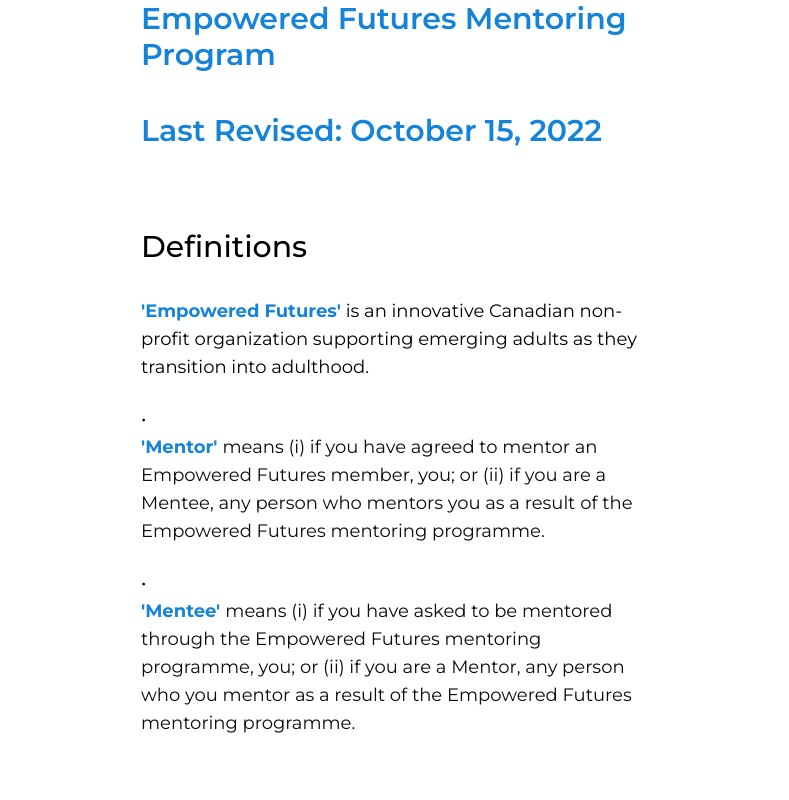
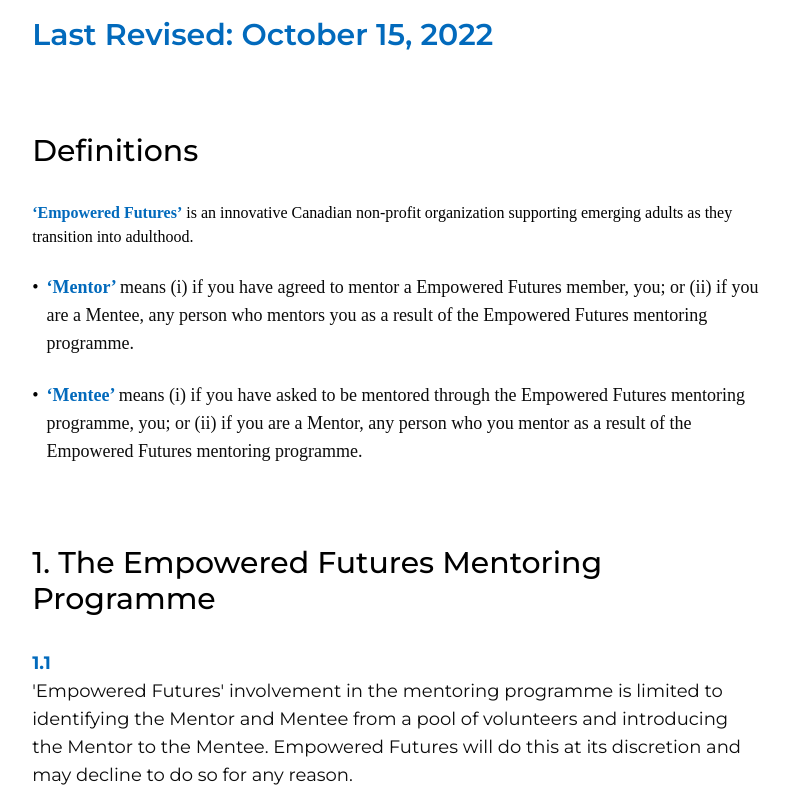
Before and after one commit to JasonXB/EF_Clone, a Next.js app: page /terms-and-conditions in a window 1280 px wide. Shown: the part 420-1220 px from the top of the page, without its empty margins (243-1032 px from the left). Built offline with nearby package versions, Linux system fonts and the light colour scheme; what tw-elements would draw is missing.

Commit message:
code and content object refactored, styling fixed. one text bug remains

```diff
--- a/pages/terms-and-conditions.tsx
+++ b/pages/terms-and-conditions.tsx
@@ -1,7 +1,7 @@
 import type { NextPage } from 'next';
 import { GetStaticProps } from 'next';
 import Layout from '../src/components/Layout';
-import Button from '../src/components/buttons/reusable-buttons'
+import Button from '../src/components/buttons/reusable-buttons';
 
 // I used Jason's basic layout from the become-a-mentor page as this page is quite similar in structure. Thanks, Jason!
 
@@ -12,131 +12,161 @@ export const getStaticProps: GetStaticProps = async (context) => {
 
 const termsAndConditions: NextPage = (props) => {
   // Will map over this list to generate JSX in order to avoid retyping classes
-  const content = [
-    {
+
+  const content = {
+    definitions: {
       headerText: 'Definitions',
+      blurb:
+        '‘Empowered Futures’ is an innovative Canadian non-profit organization supporting emerging adults as they transition into adulthood.',
       bullets: [
-        "'Empowered Futures' is an innovative Canadian non-profit organization supporting emerging adults as they transition into adulthood.",
-        "'Mentor' means (i) if you have agreed to mentor an Empowered Futures member, you; or (ii) if you are a Mentee, any person who mentors you as a result of the Empowered Futures mentoring programme.",
-        "'Mentee' means (i) if you have asked to be mentored through the Empowered Futures mentoring programme, you; or (ii) if you are a Mentor, any person who you mentor as a result of the Empowered Futures mentoring programme.",
+        '‘Mentor’ means (i) if you have agreed to mentor a Empowered Futures member, you; or (ii) if you are a Mentee, any person who mentors you as a result of the Empowered Futures mentoring programme.',
+        '‘Mentee’ means (i) if you have asked to be mentored through the Empowered Futures mentoring programme, you; or (ii) if you are a Mentor, any person who you mentor as a result of the Empowered Futures mentoring programme.',
       ],
     },
+    numberedPoints: [
       {
         headerText: `1. The Empowered Futures Mentoring Programme`,
         bullets: [
-        "1.1 Empowered Futures' involvement in the mentoring programme is limited to identifying the Mentor and Mentee from a pool of volunteers and introducing the Mentor to the Mentee. Empowered Futures will do this at its discretion and may decline to do so for any reason.",
-        'Empowered Futures will have no other role in the operation of the programme, except it may decide, at its sole discretion, to seek feedback from the Mentors and Mentees. Empowered Futures has not checked or verified the skills, experience, character, circumstances or other attributes of any Mentor or Mentee.',
-        '1.2 The expectation is that the mentoring programme will consist of meetings and/or phone calls and/or email or other communications between the Mentor and the Mentee from time to time, the content, frequency and duration of which will be as agreed between the Mentor and the Mentee. It will be the responsibility of the Mentor and the Mentee to manage the relationship as they consider appropriate.',
-        '1.3 The Mentor shall not at any time be obliged to provide or continue to provide any mentoring services to the Mentee, but if and to the extent that it does so, such services will be provided free of charge.',
-        '1.4 The Mentee shall not at any time be obliged to request or receive mentoring services from the Mentor.',
+          {
+            num: '1.1',
+            text: "'Empowered Futures' involvement in the mentoring programme is limited to identifying the Mentor and Mentee from a pool of volunteers and introducing the Mentor to the Mentee. Empowered Futures will do this at its discretion and may decline to do so for any reason.",
+          },
+          {
+            text: "Empowered Futures will have no other role in the operation of the programme, except it may decide, at its sole discretion, to seek feedback from the Mentors and Mentees. Empowered Futures has not checked or verified the skills, experience, character, circumstances or other attributes of any Mentor or Mentee.'",
+          },
+          {
+            num: '1.2',
+            text: 'The expectation is that the mentoring programme will consist of meetings and/or phone calls and/or email or other communications between the Mentor and the Mentee from time to time, the content, frequency and duration of which will be as agreed between the Mentor and the Mentee. It will be the responsibility of the Mentor and the Mentee to manage the relationship as they consider appropriate.',
+          },
+          {
+            num: '1.3',
+            text: 'The Mentor shall not at any time be obliged to provide or continue to provide any mentoring services to the Mentee, but if and to the extent that it does so, such services will be provided free of charge.',
+          },
+          {
+            num: '1.4',
+            text: 'The Mentee shall not at any time be obliged to request or receive mentoring services from the Mentor.',
+          },
         ],
       },
       {
         headerText: `2. Liability`,
         bullets: [
-        '2.1 The Mentee shall not at any time be obliged to act on any information, suggestion, advice or guidance given by the Mentor as part of the mentoring programme, but if and to the extent that it does so, it shall do so at its own risk.',
-        '2.2 The Mentee is advised to take independent financial, legal or other appropriate professional (if relevant) before acting on any information, suggestion, advice or guidance given by the Mentor.',
-        '2.3 The Mentee acknowledges that any services provided by Empowered Futures and the Mentor are provided free of charge and in good faith.',
-        '2.4 Empowered Futures is not liable to the Mentor, Mentee or to any third party for any loss, damage, costs or liabilities suffered as a result of this agreement, the existence of the relationships between the parties, the services provided or the act or omissions of the Mentor or Mentee. Nothing in this clause shall limit or exclude any liability of death or personal injury, or which results from fraud.',
+          {
+            num: '2.1',
+            text: 'The Mentee shall not at any time be obliged to act on any information, suggestion, advice or guidance given by the Mentor as part of the mentoring programme, but if and to the extent that it does so, it shall do so at its own risk.',
+          },
+          {
+            num: '2.2',
+            text: 'The Mentee is advised to take independent financial, legal or other appropriate professional (if relevant) before acting on any information, suggestion, advice or guidance given by the Mentor.',
+          },
+          {
+            num: '2.3',
+            text: 'The Mentee acknowledges that any services provided by Empowered Futures and the Mentor are provided free of charge and in good faith.',
+          },
+          {
+            num: '2.4',
+            text: 'Empowered Futures is not liable to the Mentor, Mentee or to any third party for any loss, damage, costs or liabilities suffered as a result of this agreement, the existence of the relationships between the parties, the services provided or the act or omissions of the Mentor or Mentee. Nothing in this clause shall limit or exclude any liability of death or personal injury, or which results from fraud.',
+          },
         ],
       },
       {
         headerText: `3. Term`,
         bullets: [
-        '3.1 Whilst the Mentor and the Mentee remain engaged in the mentoring programme (whether such engagement exists to be determined by Empowered Futures acting reasonably), these Terms and Conditions will continue in force.',
+          {
+            num: '3.1',
+            text: 'Whilst the Mentor and the Mentee remain engaged in the mentoring programme (whether such engagement exists to be determined by Empowered Futures acting reasonably), these Terms and Conditions will continue in force.',
+          },
         ],
       },
       {
         headerText: `4. Confidentiality`,
         bullets: [
-        '4.1 The Mentee and Mentor will keep in strict confidence all and any information of a confidential nature which it obtains about either of the other parties as a result of the arrangements contemplated by this agreement. This clause shall not apply in relation to any information that is already available in the public domain other than as a result of a breach of this clause by any party.',
+          {
+            num: '4.1',
+            text: 'The Mentee and Mentor will keep in strict confidence all and any information of a confidential nature which it obtains about either of the other parties as a result of the arrangements contemplated by this agreement. This clause shall not apply in relation to any information that is already available in the public domain other than as a result of a breach of this clause by any party.',
+          },
         ],
       },
       {
         headerText: `5. Private Policy`,
         bullets: [
-        '5.1 By participating in the mentoring programme, the Mentor and the Mentee agree they have been directed to the Empowered Futures Privacy Policy, details of which can be found here:',
+          {
+            num: '5.1',
+            text: 'By participating in the mentoring programme, the Mentor and the Mentee agree they have been directed to the Empowered Futures Privacy Policy, details of which can be found here:',
+          },
         ],
       },
-  ];
+    ],
+  };
 
   return (
     <Layout>
-      <div className="px-4 sm:px-8 xl:px-0 grid grid-cols-[1fr_auto_1fr]">
-        {content.map((section, i) => {
-          return (
-            <section key={i} className="col-start-2 col-end-3 mt-16 mb-8 px-80">
-              {i === 0 && (
+      <div className="grid grid-cols-[1fr_auto_1fr] mx-[10%] sm:mx-[20%]">
+        <section className="col-start-2 col-end-3 mt-16 mb-8 ">
           <div>
-                  <h1 className="font-extrabold text-5xl sm:text-6xl leading-[4rem] text-primary-3 mb-10 xl:mb-20">
+            <h1 className="font-extrabold text-5xl sm:text-6xl leading-[4rem] text-primary-1 mb-10 xl:mb-16">
               Terms and Conditions
             </h1>
 
-                  <h2 className="mb-4 text-3xl font-semibold text-primary-3 xl:mb-2">
+            <h2 className="mb-4 text-3xl font-semibold text-primary-1 xl:mb-0">
               Empowered Futures Mentoring Program
             </h2>
             <br />
-                  <h2 className="mb-20 text-3xl font-semibold text-primary-3 xl:mb-16">
+            <h2 className="mb-20 text-3xl font-semibold text-primary-1 xl:mb-16">
               Last Revised: October 15, 2022
             </h2>
           </div>
-              )}
+          {/* Definitions section
+          I left in slicing here as I felt it was easier for these very specific lines of text. */}
+          <h2 className="mt-12 mb-8 text-3xl font-medium">
+                {content.definitions.headerText}
+              </h2>
+          <span className="font-bold text-primary-1">
+            {content.definitions.blurb.slice(0, 19)}
+          </span>
+          <span>{content.definitions.blurb.slice(19)}</span>
+
+          {/* Definitions - bullet points */}
+          {content.definitions.bullets.map((bullet) => {
+            return (
+              <div className="flex flex-col mt-6 mb-6 text-lg xl:pl-12 xl:flex-row">
+                <span className="flex">•
+
+                <span className="ml-2 font-bold xl:ml-6 text-primary-1">
+                  {bullet.slice(0, 9)}
+
+                  <span className="font-light text-dark ">
+                    {bullet.slice(9)}
+                  </span>
+                  </span>
+                </span>
+              </div>
+            );
+          })}
+        </section>
+
+        {/* Numbered points section */}
+        {content.numberedPoints.map((section, i) => {
+          return (
+            <section className="col-start-2 col-end-3 mt-6 mb-0">
               <h2 className="mb-8 text-3xl font-medium">
                 {section.headerText}
               </h2>
               <ul className="mb-4">
-                {section.bullets.map((text, i) => {
+                {section.bullets.map((bullet, i) => {
                   return (
-                    <li
-                      key={i}
-                      // If one of the two bullet points, indent
-                      className={'text-lg mb-6'}
-                    >
-                      {/* If this string found, colour it primary-3 */}
-                      {text.includes("'Empowered Futures'") ? (
-                        <div>
-                          <span className="font-bold text-primary-3">
-                            {text.slice(0, 19)}
+                    <li key={i} className={'text-lg mb-6'}>
+                      <div className="flex flex-col font-bold xl:flex-row ">
+                        {/* min width set to ensure consistent indentation */}
+                        <span className="min-w-[30px] text-primary-1">
+                          {bullet.num}
                         </span>
-                          <span>{text.slice(19)}</span>
-                        </div>
-                      ) : null}
-
-                      {/* If either of these strings are found (the two bullet ('•') points), colour them primary-3 */}
-                      {text.includes("'Mentor'") ||
-                      text.includes("'Mentee'") ? (
-                        <div className="flex flex-col mb-6 text-lg xl:pl-12 xl:flex-row">
-                          {/* Hide '•' when in mobile view */}
-                          <span className="hidden lg:block xl:block">•</span>
-                          <span className="font-bold xl:ml-6 text-primary-3">
-                            {text.slice(0, 9)}
-                            <span className="font-light text-dark ">
-                              {text.slice(9)}
-                            </span>
+                        {/* White space rather than num the 2nd paragraph of bullet 1.1 */}
+                        {!bullet.num && <span></span>}
+                        <span className="font-light text-dark xl:pl-12">
+                          {bullet.text}
                         </span>
                       </div>
-                      ) : null}
-
-                      {/* If there is a '.' at index 1 (all numbered points), colour them in primary-3 and indent corresponding paragraph */}
-                      {text.charAt(1) === '.' ? (
-                        <div>
-                          <span className="flex flex-col font-bold xl:flex-row text-primary-3">
-                            {text.slice(0, 4)}
-                            <span className="font-light text-dark xl:ml-12">
-                              {text.slice(4)}
-                            </span>
-                          </span>
-                        </div>
-                      ) : null}
-
-                      {/* If string begins with E (2nd par of 1.1), only indent corresponding paragraph */}
-                      {text.charAt(0) === 'E' && (
-                        <div>
-                          <span className="flex flex-row">
-                            <span className="xl:pl-20">{text}</span>
-                          </span>
-                        </div>
-                      )}
                     </li>
                   );
                 })}
@@ -145,8 +175,8 @@ const termsAndConditions: NextPage = (props) => {
           );
         })}
       </div>
-      {/* Decline/Accept buttons */}
-      <div className="flex items-center justify-center mt-32 mb-10 xl:w-full xl:justify-evenly">
+      {/* Accept/Decline buttons */}
+      <div className="flex items-center justify-center mt-10 mb-10 xl:mt-28 xl:w-full xl:justify-evenly">
         <Button
           variant="secondary"
           className="flex items-center justify-center w-56 h-16 text-dark"
@@ -154,7 +184,7 @@ const termsAndConditions: NextPage = (props) => {
           Decline
         </Button>
         {/* Empty div to create more space between buttons */}
-        <div></div>
+        <div className='w-10 xl:w-90'></div>
         <Button className="w-56 h-16">Accept</Button>
       </div>
     </Layout>
```
Also changed, not shown: 1 other file (tests, documents, lock files or other folders). Lines whose indentation alone changed are shown as unchanged.
